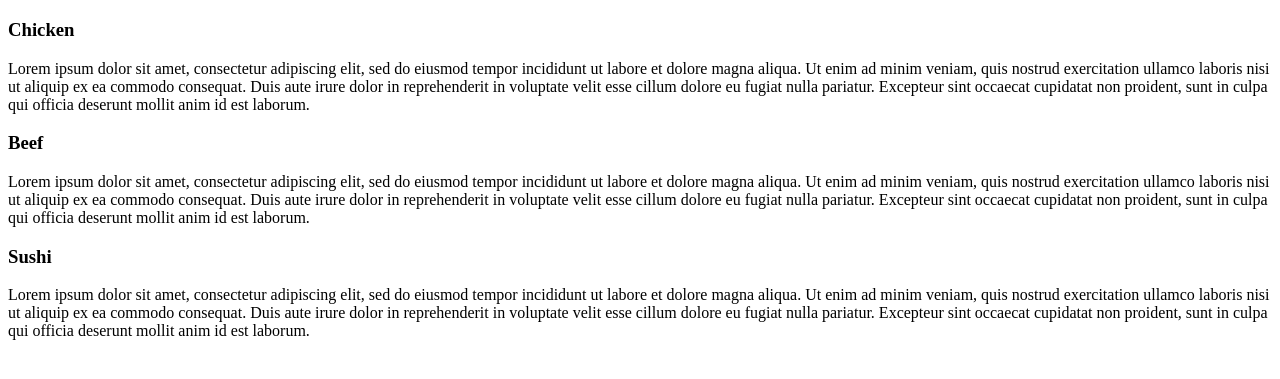
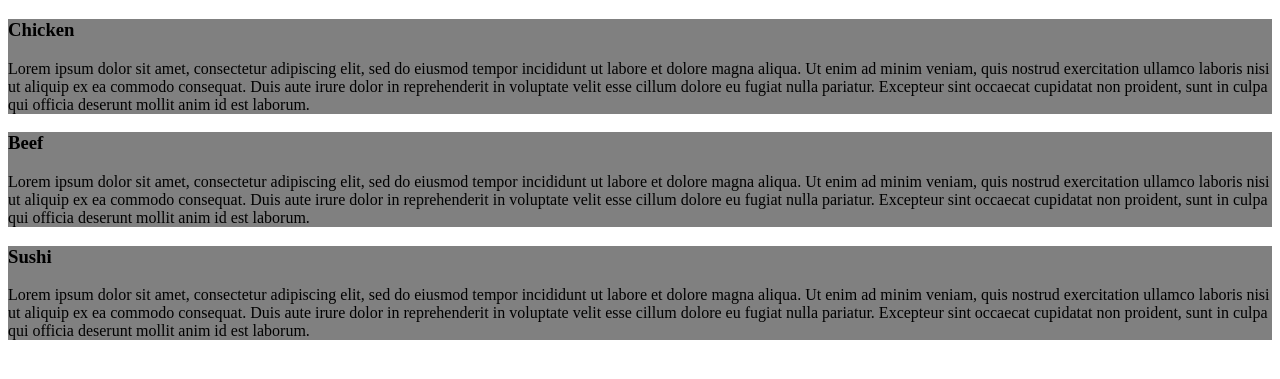
Before and after one commit to astra9/JHU_Frontend_Assignment2, a plain HTML site: page index.html in a window 1280 px wide. Shown: the part 61-440 px from the top of the page. Drawn offline with Linux system fonts and the light colour scheme.

Commit message:
css-style: adding the style sheet to the page
Added css to the index.html page with link tag. created css style
sheet. Made the background color of the sections gray.

Signed-off-by: astra9 <thedigitalwhiterabbit@gmail.com>

```diff
--- a/index.html
+++ b/index.html
@@ -2,6 +2,7 @@
 <html>
     <head>
         <meta charset="utf-8">
+        <link type="text/css" rel="stylesheet" href="style.css">
         <title>Assignment 2</title>
     </head>
     <body>
@@ -9,7 +10,7 @@
             <h1>Our Menu</h1>
         </header>
         <main class="main-content">
-            <section class="main-ccontent_section--one">
+            <section class="main-content_section--one">
                 <h3>Chicken</h3>
                 <p>
                     Lorem ipsum dolor sit amet, consectetur adipiscing elit,
@@ -23,7 +24,7 @@
                         est laborum.
                 </p>
             </section>
-            <section class="main-ccontent_section--two">
+            <section class="main-content_section--two">
                 <h3>Beef</h3>
                 <p>
                     Lorem ipsum dolor sit amet, consectetur adipiscing elit,
@@ -37,7 +38,7 @@
                         est laborum.
                 </p>
             </section>
-            <section class="main-ccontent_section--three">
+            <section class="main-content_section--three">
                 <h3>Sushi</h3>
                 <p>
                     Lorem ipsum dolor sit amet, consectetur adipiscing elit,
--- /dev/null
+++ b/style.css
@@ -0,0 +1,5 @@
+.main-content_section--one,
+.main-content_section--two,
+.main-content_section--three {
+    background-color: gray;
+}
```
